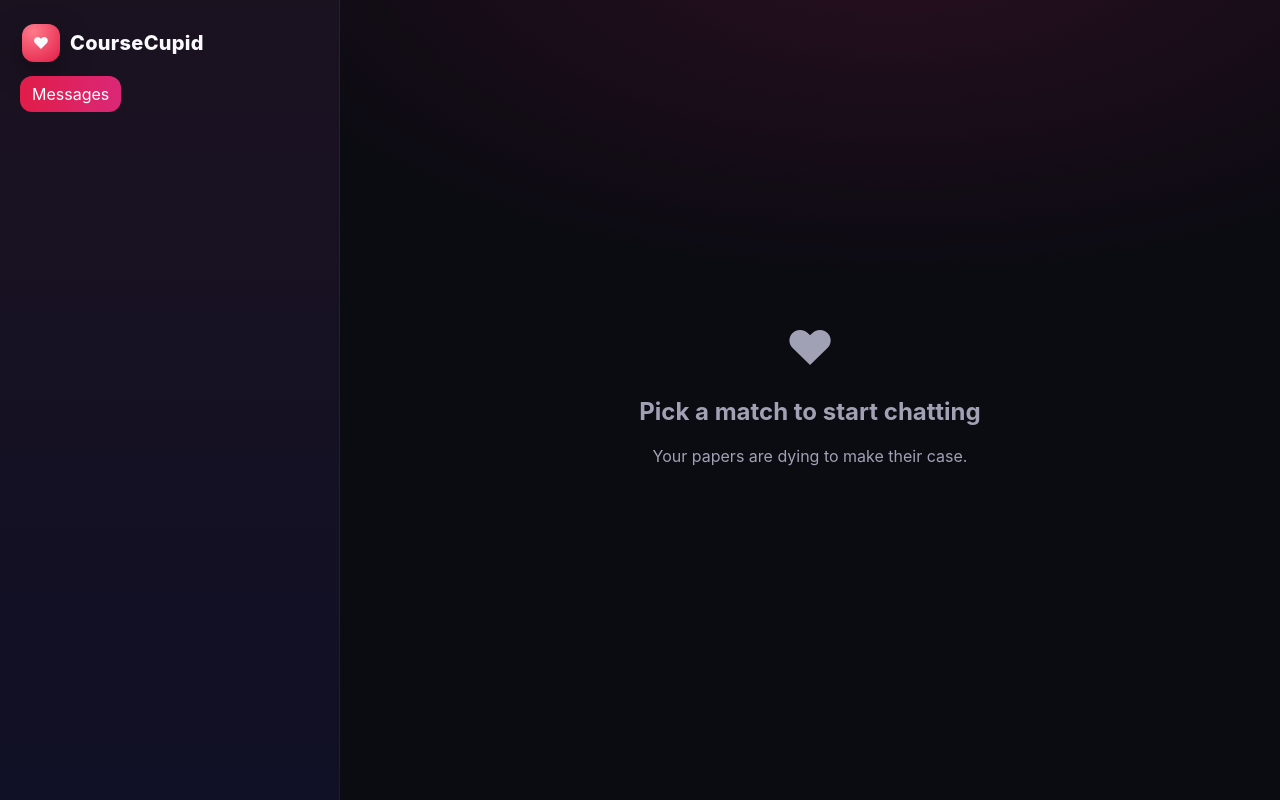
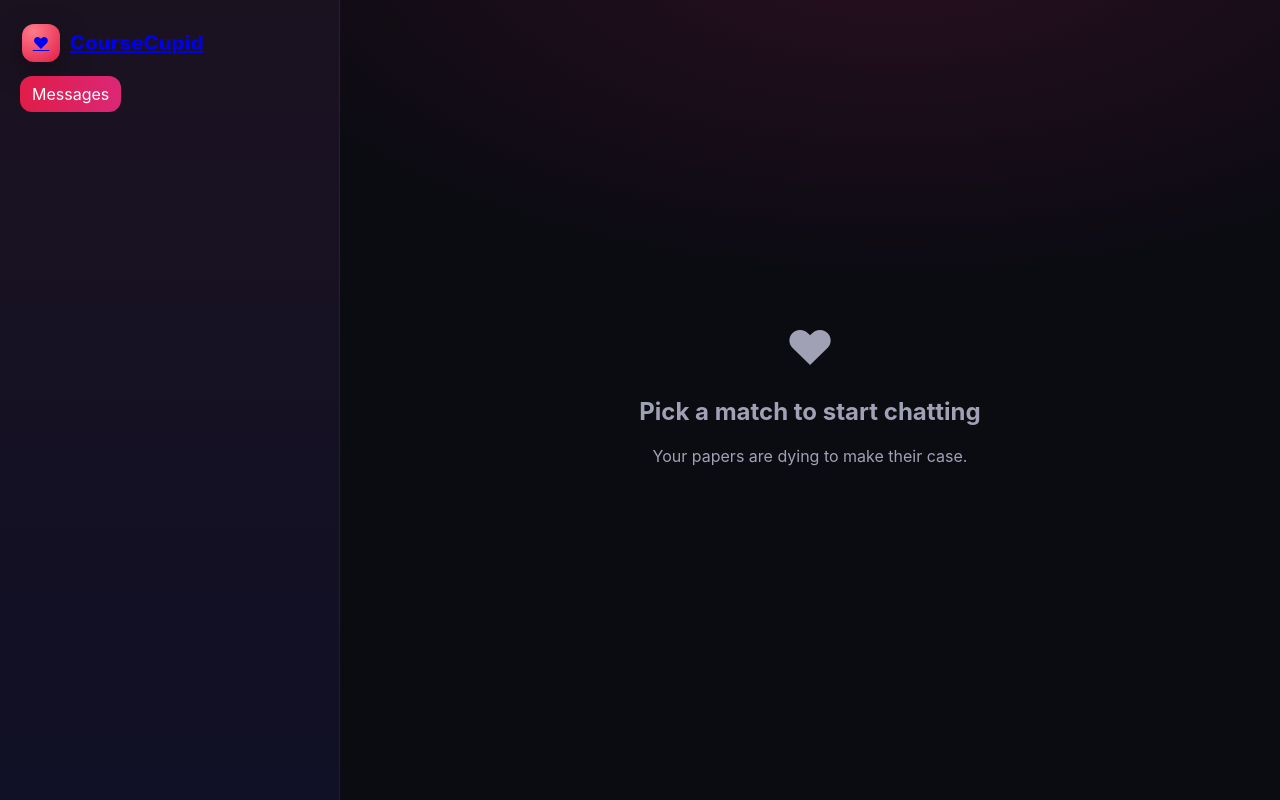
Before and after one commit to grema301/CourseCupid, a website: page frontend/messages.html in a window 1280 px wide. Drawn offline with Linux system fonts and the light colour scheme; no server answers.

Commit message:
fixed website flow problems

```diff
--- a/frontend/messages.html
+++ b/frontend/messages.html
@@ -10,8 +10,10 @@
   <div class="cc-shell">
     <aside class="cc-left">
       <div class="cc-brand">
-        <div class="heart">❤</div>
-        <div class="title">CourseCupid</div>
+        <div class="heart">
+          <a href = '/'>❤</a>
+        </div>
+        <div class="title"><a href = '/'>CourseCupid</a></div>
       </div>
       <nav class="cc-tabs">
         <a class="tab active">Messages</a>
```
Also changed, not shown: frontend/chat.html (+1 -0 lines), frontend/index.html (+2 -2 lines), README.md.
